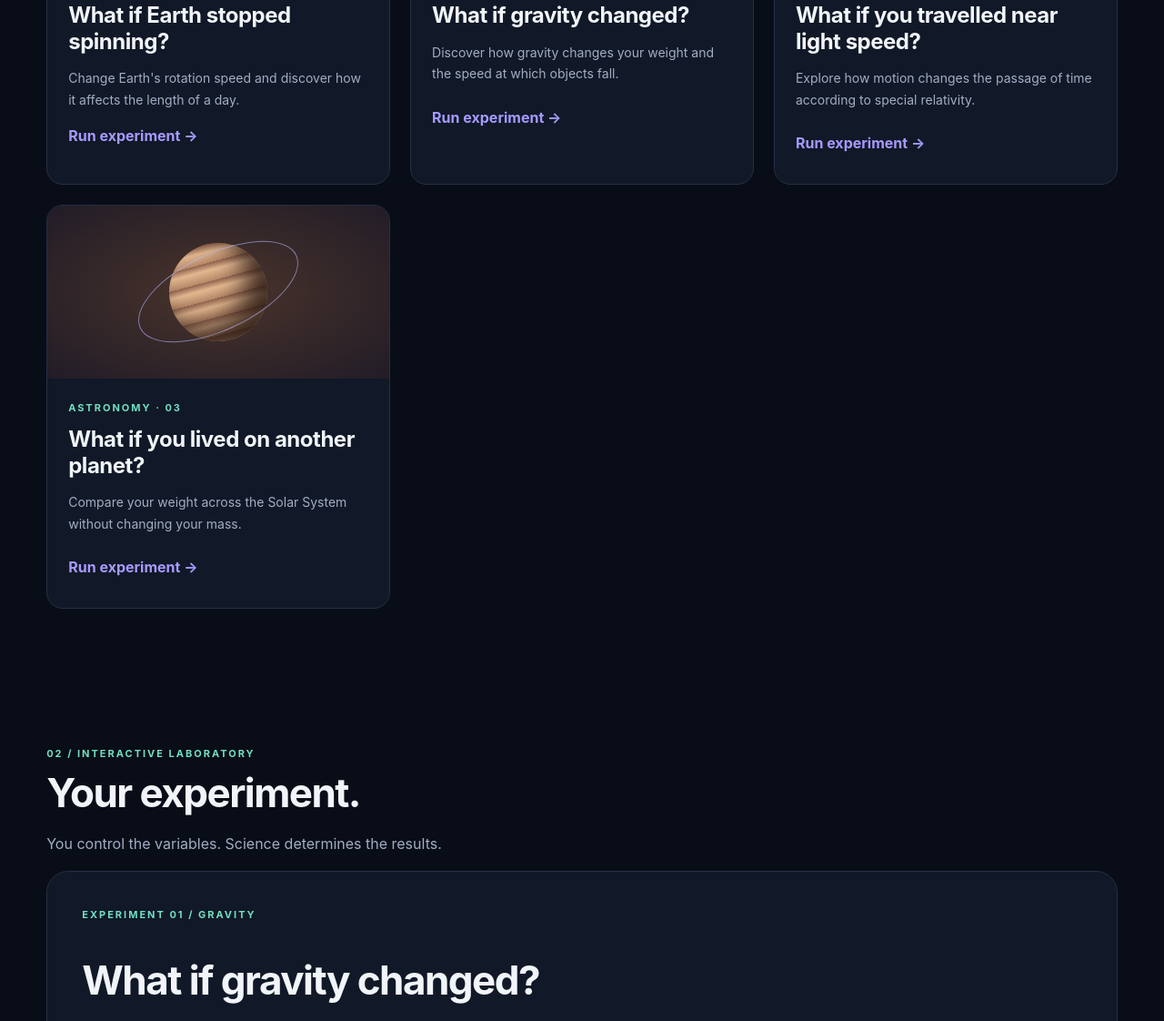
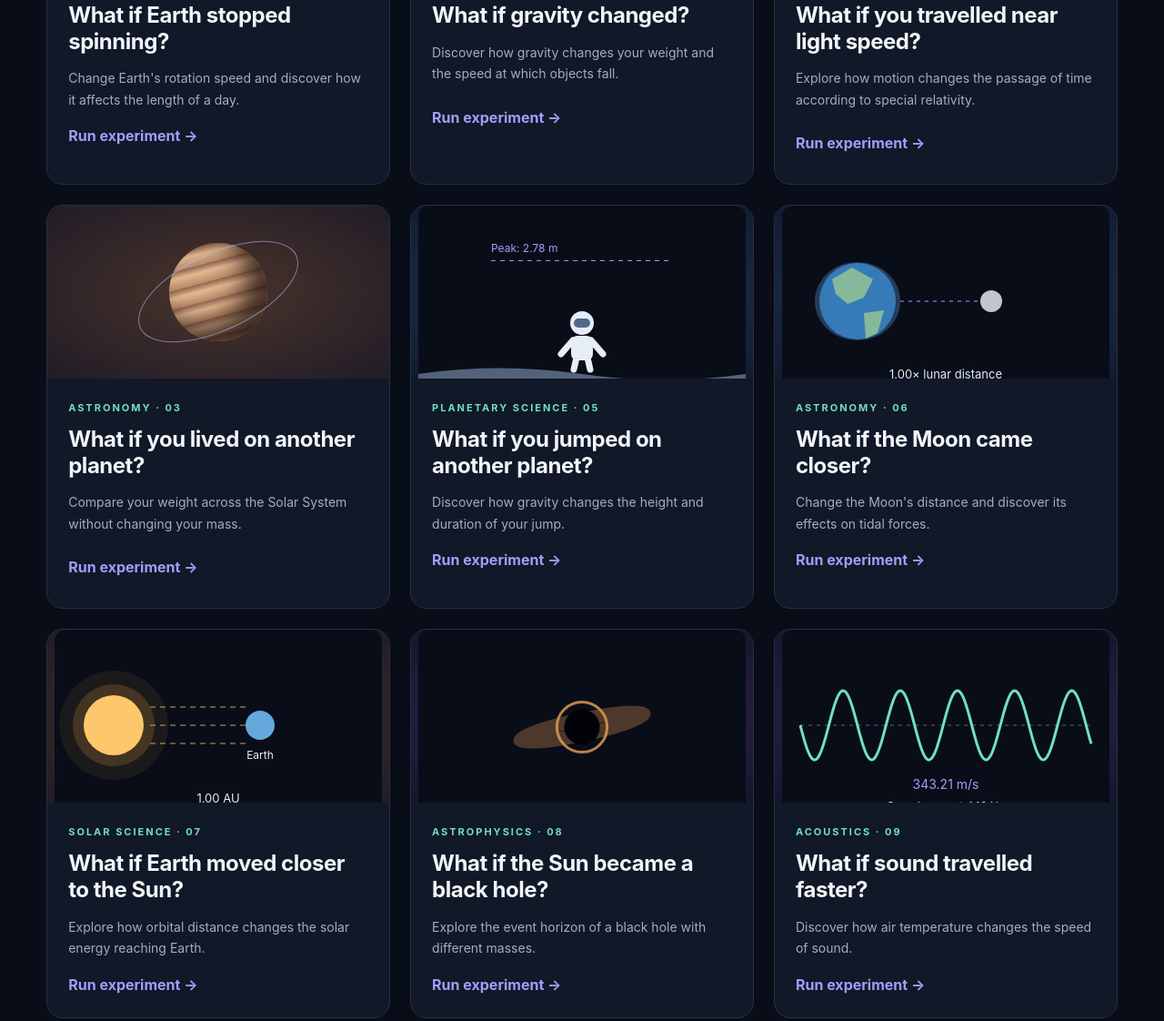
Before and after one commit to MichellaStone/what-if-lab, a plain HTML site: page index.html in a window 1280 px wide. Shown: the part 1368-2490 px from the top of the page at 91% size. Drawn offline with Linux system fonts and the light colour scheme.

Commit message:
Connect new experiments to homepage

```diff
--- a/index.html
+++ b/index.html
@@ -13,6 +13,8 @@
 <link rel="stylesheet" href="css/animations.css">
 <script src="js/components.js" defer></script>
 <script src="js/main.js" defer></script>
+
+<script src="js/experiments.js" defer></script>
 
 <style>
 @layer legacy {
```
